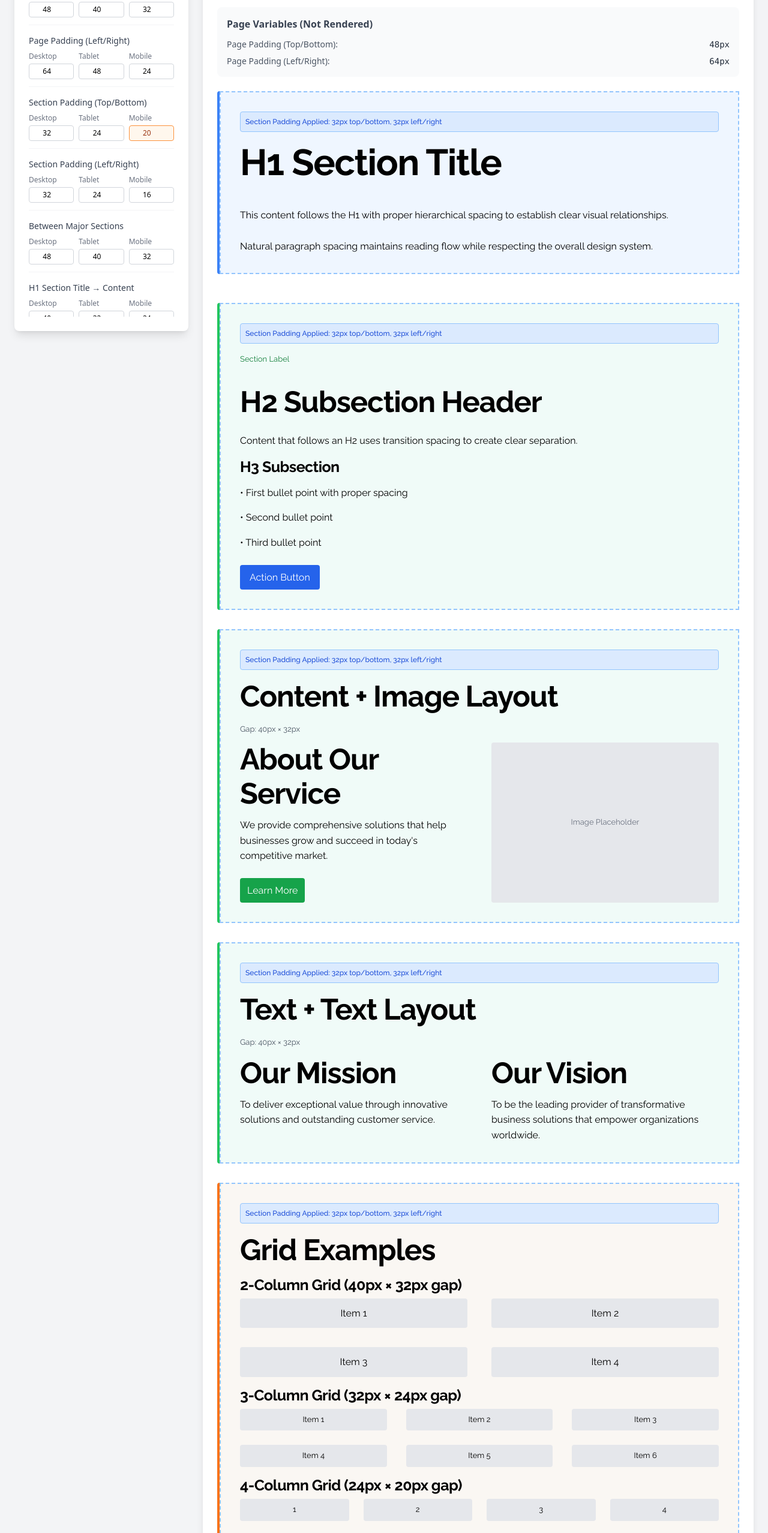
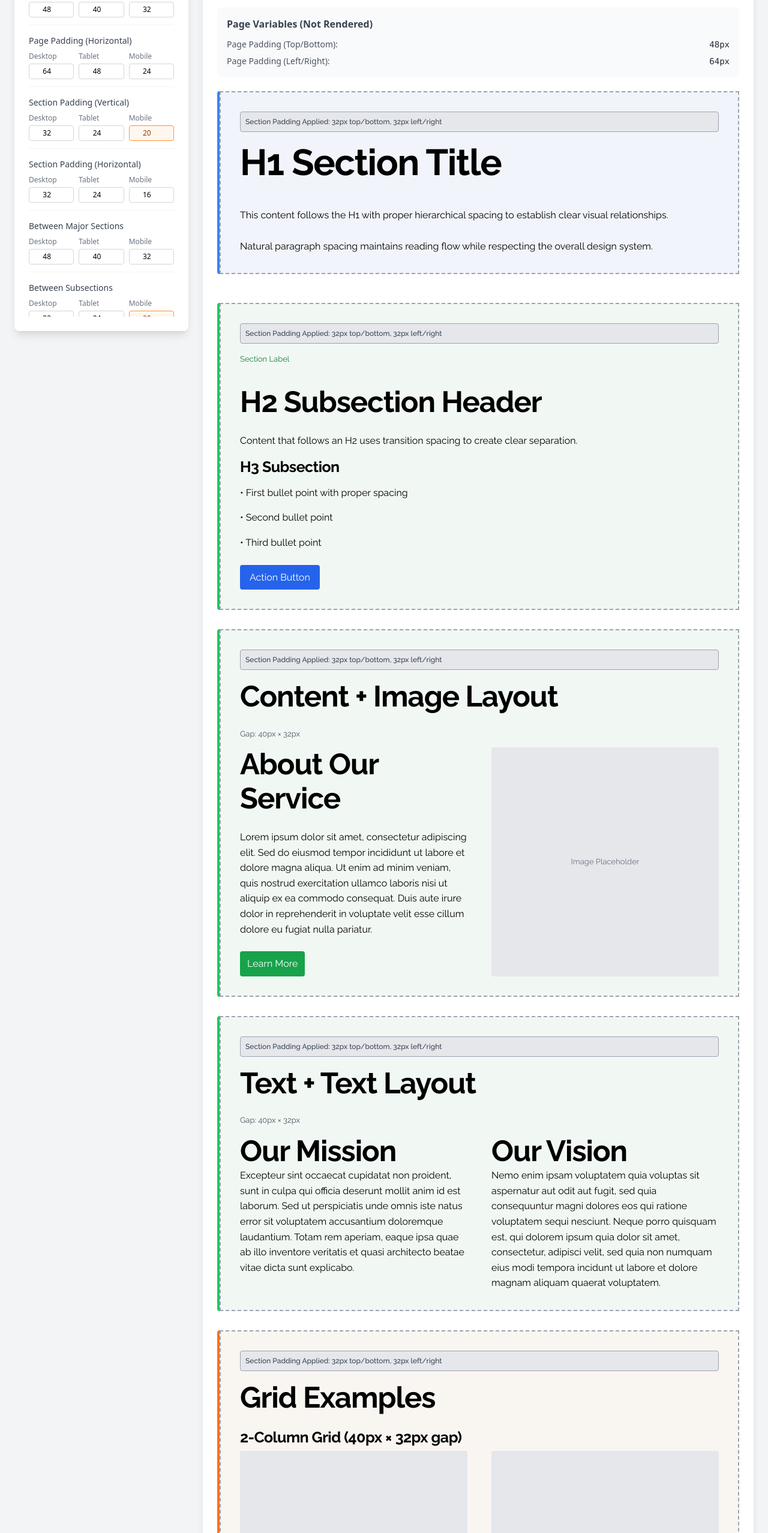
Before and after one commit to Identity-Mad/wix-spacing, a React (Vite) app: page / in a window 1280 px wide. Shown: the part 244-2800 px from the top of the page at 60% size. Built offline with nearby package versions, Linux system fonts and the light colour scheme.

Commit message:
Update PreviewSection styles for improved layout consistency and readability. Change border and background colors to gray tones, adjust padding indicators, and enhance grid layout examples. Refactor spacing labels in constants for clarity and consistency across the application.

```diff
--- a/src/components/PreviewSection.tsx
+++ b/src/components/PreviewSection.tsx
@@ -39,7 +39,7 @@ export const PreviewSection: React.FC<PreviewSectionProps> = ({
     children,
   }) => (
     <div
-      className="border-2 border-dashed border-blue-300 bg-blue-50/30"
+      className="border-2 border-dashed border-gray-400 bg-gray-100/50"
       style={{
         paddingTop: `${s.sectionPaddingTopBottom}px`,
         paddingBottom: `${s.sectionPaddingTopBottom}px`,
@@ -48,8 +48,8 @@ export const PreviewSection: React.FC<PreviewSectionProps> = ({
       }}
     >
       {/* Section Padding Indicator */}
-      <div className="mb-4 p-2 bg-blue-100 rounded border border-blue-300">
-        <p className="text-xs text-blue-700 font-medium">
+      <div className="mb-4 p-2 bg-gray-200 rounded border border-gray-400">
+        <p className="text-xs text-gray-700 font-medium">
           Section Padding Applied: {s.sectionPaddingTopBottom}px top/bottom,{" "}
           {s.sectionPaddingLeftRight}px left/right
         </p>
@@ -171,13 +171,11 @@ export const PreviewSection: React.FC<PreviewSectionProps> = ({
         <div style={{ marginTop: `${s.subsections}px` }}>
           <div className="bg-green-50 rounded border-l-4 border-green-500">
             <SectionPadding>
-              <h2
-                style={getTypographyStyles(typography, "h2")}
-                className="mb-4"
-              >
+              <h2 style={getTypographyStyles(typography, "h2")}>
                 Content + Image Layout
               </h2>
 
+              <div style={{ marginTop: `${s.h2ToNext}px` }}>
                 <div>
                   <p
                     style={getTypographyStyles(typography, "p2")}
@@ -199,19 +197,23 @@ export const PreviewSection: React.FC<PreviewSectionProps> = ({
                     }
                   >
                     <div>
-                    <h2
-                      style={getTypographyStyles(typography, "h2")}
-                      className="mb-3"
-                    >
+                      <h2 style={getTypographyStyles(typography, "h2")}>
                         About Our Service
                       </h2>
+                      <div style={{ marginTop: `${s.h2ToNext}px` }}>
                         <p
                           style={getTypographyStyles(typography, "p1")}
                           className="mb-4"
                         >
-                      We provide comprehensive solutions that help businesses
-                      grow and succeed in today's competitive market.
+                          Lorem ipsum dolor sit amet, consectetur adipiscing
+                          elit. Sed do eiusmod tempor incididunt ut labore et
+                          dolore magna aliqua. Ut enim ad minim veniam, quis
+                          nostrud exercitation ullamco laboris nisi ut aliquip
+                          ex ea commodo consequat. Duis aute irure dolor in
+                          reprehenderit in voluptate velit esse cillum dolore eu
+                          fugiat nulla pariatur.
                         </p>
+                      </div>
                       <div style={{ marginTop: `${s.aboveButtons}px` }}>
                         <button
                           className="bg-green-600 text-white px-3 py-2 rounded hover:bg-green-700 transition-colors"
@@ -234,6 +236,7 @@ export const PreviewSection: React.FC<PreviewSectionProps> = ({
                     </div>
                   </div>
                 </div>
+              </div>
             </SectionPadding>
           </div>
         </div>
@@ -242,14 +245,11 @@ export const PreviewSection: React.FC<PreviewSectionProps> = ({
         <div style={{ marginTop: `${s.subsections}px` }}>
           <div className="bg-green-50 rounded border-l-4 border-green-500">
             <SectionPadding>
-              <h2
-                style={getTypographyStyles(typography, "h2")}
-                className="mb-4"
-              >
+              <h2 style={getTypographyStyles(typography, "h2")}>
                 Text + Text Layout
               </h2>
 
-              <div>
+              <div style={{ marginTop: `${s.h2ToNext}px` }}>
                 <p
                   style={getTypographyStyles(typography, "p2")}
                   className="text-gray-600 mb-3"
@@ -270,27 +270,30 @@ export const PreviewSection: React.FC<PreviewSectionProps> = ({
                   }
                 >
                   <div>
-                    <h2
-                      style={getTypographyStyles(typography, "h2")}
-                      className="mb-3"
-                    >
+                    <h2 style={getTypographyStyles(typography, "h2")}>
                       Our Mission
                     </h2>
                     <p style={getTypographyStyles(typography, "p1")}>
-                      To deliver exceptional value through innovative solutions
-                      and outstanding customer service.
+                      Excepteur sint occaecat cupidatat non proident, sunt in
+                      culpa qui officia deserunt mollit anim id est laborum. Sed
+                      ut perspiciatis unde omnis iste natus error sit voluptatem
+                      accusantium doloremque laudantium. Totam rem aperiam,
+                      eaque ipsa quae ab illo inventore veritatis et quasi
+                      architecto beatae vitae dicta sunt explicabo.
                     </p>
                   </div>
                   <div>
-                    <h2
-                      style={getTypographyStyles(typography, "h2")}
-                      className="mb-3"
-                    >
+                    <h2 style={getTypographyStyles(typography, "h2")}>
                       Our Vision
                     </h2>
                     <p style={getTypographyStyles(typography, "p1")}>
-                      To be the leading provider of transformative business
-                      solutions that empower organizations worldwide.
+                      Nemo enim ipsam voluptatem quia voluptas sit aspernatur
+                      aut odit aut fugit, sed quia consequuntur magni dolores
+                      eos qui ratione voluptatem sequi nesciunt. Neque porro
+                      quisquam est, qui dolorem ipsum quia dolor sit amet,
+                      consectetur, adipisci velit, sed quia non numquam eius
+                      modi tempora incidunt ut labore et dolore magnam aliquam
+                      quaerat voluptatem.
                     </p>
                   </div>
                 </div>
@@ -303,13 +306,11 @@ export const PreviewSection: React.FC<PreviewSectionProps> = ({
         <div style={{ marginTop: `${s.subsections}px` }}>
           <div className="bg-orange-50 rounded border-l-4 border-orange-500">
             <SectionPadding>
-              <h2
-                style={getTypographyStyles(typography, "h2")}
-                className="mb-4"
-              >
+              <h2 style={getTypographyStyles(typography, "h2")}>
                 Grid Examples
               </h2>
 
+              <div style={{ marginTop: `${s.h2ToNext}px` }}>
                 {/* 2 Column Grid */}
                 <div className="mb-4">
                   <h3
@@ -319,6 +320,7 @@ export const PreviewSection: React.FC<PreviewSectionProps> = ({
                     2-Column Grid ({s.gridGap2ColHorizontal}px ×{" "}
                     {s.gridGap2ColVertical}px gap)
                   </h3>
+                  <div style={{ marginBottom: `${s.h3ToContent}px` }}>
                     <div
                       className="grid grid-cols-2"
                       style={{
@@ -327,28 +329,29 @@ export const PreviewSection: React.FC<PreviewSectionProps> = ({
                       }}
                     >
                       <div
-                    className="bg-gray-200 p-3 rounded text-center"
+                        className="bg-gray-200 p-3 rounded text-center aspect-square flex items-center justify-center"
                         style={getTypographyStyles(typography, "p1")}
                       >
                         Item 1
                       </div>
                       <div
-                    className="bg-gray-200 p-3 rounded text-center"
+                        className="bg-gray-200 p-3 rounded text-center aspect-square flex items-center justify-center"
                         style={getTypographyStyles(typography, "p1")}
                       >
                         Item 2
                       </div>
                       <div
-                    className="bg-gray-200 p-3 rounded text-center"
+                        className="bg-gray-200 p-3 rounded text-center aspect-square flex items-center justify-center"
                         style={getTypographyStyles(typography, "p1")}
                       >
                         Item 3
                       </div>
                       <div
-                    className="bg-gray-200 p-3 rounded text-center"
+                        className="bg-gray-200 p-3 rounded text-center aspect-square flex items-center justify-center"
                         style={getTypographyStyles(typography, "p1")}
                       >
                         Item 4
+                      </div>
                     </div>
                   </div>
                 </div>
@@ -362,6 +365,7 @@ export const PreviewSection: React.FC<PreviewSectionProps> = ({
                     3-Column Grid ({s.gridGap3ColHorizontal}px ×{" "}
                     {s.gridGap3ColVertical}px gap)
                   </h3>
+                  <div style={{ marginBottom: `${s.h3ToContent}px` }}>
                     <div
                       className="grid grid-cols-3"
                       style={{
@@ -370,40 +374,41 @@ export const PreviewSection: React.FC<PreviewSectionProps> = ({
                       }}
                     >
                       <div
-                    className="bg-gray-200 p-2 rounded text-center"
+                        className="bg-gray-200 p-2 rounded text-center aspect-square flex items-center justify-center"
                         style={getTypographyStyles(typography, "p2")}
                       >
                         Item 1
                       </div>
                       <div
-                    className="bg-gray-200 p-2 rounded text-center"
+                        className="bg-gray-200 p-2 rounded text-center aspect-square flex items-center justify-center"
                         style={getTypographyStyles(typography, "p2")}
                       >
                         Item 2
                       </div>
                       <div
-                    className="bg-gray-200 p-2 rounded text-center"
+                        className="bg-gray-200 p-2 rounded text-center aspect-square flex items-center justify-center"
                         style={getTypographyStyles(typography, "p2")}
                       >
                         Item 3
                       </div>
                       <div
-                    className="bg-gray-200 p-2 rounded text-center"
+                        className="bg-gray-200 p-2 rounded text-center aspect-square flex items-center justify-center"
                         style={getTypographyStyles(typography, "p2")}
                       >
                         Item 4
                       </div>
                       <div
-                    className="bg-gray-200 p-2 rounded text-center"
+                        className="bg-gray-200 p-2 rounded text-center aspect-square flex items-center justify-center"
                         style={getTypographyStyles(typography, "p2")}
                       >
                         Item 5
                       </div>
                       <div
-                    className="bg-gray-200 p-2 rounded text-center"
+                        className="bg-gray-200 p-2 rounded text-center aspect-square flex items-center justify-center"
                         style={getTypographyStyles(typography, "p2")}
                       >
                         Item 6
+                      </div>
                     </div>
                   </div>
                 </div>
@@ -417,6 +422,7 @@ export const PreviewSection: React.FC<PreviewSectionProps> = ({
                     4-Column Grid ({s.gridGap4ColHorizontal}px ×{" "}
                     {s.gridGap4ColVertical}px gap)
                   </h3>
+                  <div style={{ marginBottom: `${s.h3ToContent}px` }}>
                     <div
                       className="grid grid-cols-4"
                       style={{
@@ -425,52 +431,54 @@ export const PreviewSection: React.FC<PreviewSectionProps> = ({
                       }}
                     >
                       <div
-                    className="bg-gray-200 p-2 rounded text-center"
+                        className="bg-gray-200 p-2 rounded text-center aspect-square flex items-center justify-center"
                         style={getTypographyStyles(typography, "p2")}
                       >
                         1
                       </div>
                       <div
-                    className="bg-gray-200 p-2 rounded text-center"
+                        className="bg-gray-200 p-2 rounded text-center aspect-square flex items-center justify-center"
                         style={getTypographyStyles(typography, "p2")}
                       >
                         2
                       </div>
                       <div
-                    className="bg-gray-200 p-2 rounded text-center"
+                        className="bg-gray-200 p-2 rounded text-center aspect-square flex items-center justify-center"
                         style={getTypographyStyles(typography, "p2")}
                       >
                         3
                       </div>
                       <div
-                    className="bg-gray-200 p-2 rounded text-center"
+                        className="bg-gray-200 p-2 rounded text-center aspect-square flex items-center justify-center"
                         style={getTypographyStyles(typography, "p2")}
                       >
                         4
                       </div>
                       <div
-                    className="bg-gray-200 p-2 rounded text-center"
+                        className="bg-gray-200 p-2 rounded text-center aspect-square flex items-center justify-center"
                         style={getTypographyStyles(typography, "p2")}
                       >
                         5
                       </div>
                       <div
-                    className="bg-gray-200 p-2 rounded text-center"
+                        className="bg-gray-200 p-2 rounded text-center aspect-square flex items-center justify-center"
                         style={getTypographyStyles(typography, "p2")}
                       >
                         6
                       </div>
                       <div
-                    className="bg-gray-200 p-2 rounded text-center"
+                        className="bg-gray-200 p-2 rounded text-center aspect-square flex items-center justify-center"
                         style={getTypographyStyles(typography, "p2")}
                       >
                         7
                       </div>
                       <div
-                    className="bg-gray-200 p-2 rounded text-center"
+                        className="bg-gray-200 p-2 rounded text-center aspect-square flex items-center justify-center"
                         style={getTypographyStyles(typography, "p2")}
                       >
                         8
+                      </div>
+                    </div>
                   </div>
                 </div>
               </div>
@@ -482,15 +490,12 @@ export const PreviewSection: React.FC<PreviewSectionProps> = ({
         <div style={{ marginTop: `${s.subsections}px` }}>
           <div className="bg-purple-50 rounded border-l-4 border-purple-500">
             <SectionPadding>
-              <h2
-                style={getTypographyStyles(typography, "h2")}
-                className="mb-4"
-              >
+              <h2 style={getTypographyStyles(typography, "h2")}>
                 Single Column Content
               </h2>
 
+              <div style={{ marginTop: `${s.h2ToNext}px` }}>
                 <div
-                className="mx-auto"
                   style={{
                     maxWidth:
                       breakpoint === "mobile"
@@ -512,15 +517,29 @@ export const PreviewSection: React.FC<PreviewSectionProps> = ({
                       style={getTypographyStyles(typography, "p1")}
                       className="mb-4"
                     >
-                    This represents single-column content like blog posts,
-                    articles, or long-form text. The max-width constraint
-                    ensures optimal reading line length for better readability.
+                      Lorem ipsum dolor sit amet, consectetur adipiscing elit,
+                      sed do eiusmod tempor incididunt ut labore et dolore magna
+                      aliqua. Ut enim ad minim veniam, quis nostrud exercitation
+                      ullamco laboris nisi ut aliquip ex ea commodo consequat.
+                      Duis aute irure dolor in reprehenderit in voluptate velit
+                      esse cillum dolore eu fugiat nulla pariatur. Excepteur
+                      sint occaecat cupidatat non proident, sunt in culpa qui
+                      officia deserunt mollit anim id est laborum.
                     </p>
                     <p style={getTypographyStyles(typography, "p1")}>
-                    On desktop and tablet, content is constrained to prevent
-                    overly long lines that become difficult to read. Mobile uses
-                    full width to maximize screen real estate.
+                      Sed ut perspiciatis unde omnis iste natus error sit
+                      voluptatem accusantium doloremque laudantium, totam rem
+                      aperiam, eaque ipsa quae ab illo inventore veritatis et
+                      quasi architecto beatae vitae dicta sunt explicabo. Nemo
+                      enim ipsam voluptatem quia voluptas sit aspernatur aut
+                      odit aut fugit, sed quia consequuntur magni dolores eos
+                      qui ratione voluptatem sequi nesciunt. At vero eos et
+                      accusamus et iusto odio dignissimos ducimus qui blanditiis
+                      praesentium voluptatum deleniti atque corrupti quos
+                      dolores et quas molestias excepturi sint occaecati
+                      cupiditate non provident.
                     </p>
+                  </div>
                 </div>
               </div>
             </SectionPadding>
--- a/src/constants/index.ts
+++ b/src/constants/index.ts
@@ -115,24 +115,35 @@ export const initialSpacing: SpacingValues = {
 };
 
 export const spacingLabels = {
-  pagePaddingTopBottom: "Page Padding (Top/Bottom)",
-  pagePaddingLeftRight: "Page Padding (Left/Right)",
-  sectionPaddingTopBottom: "Section Padding (Top/Bottom)",
-  sectionPaddingLeftRight: "Section Padding (Left/Right)",
+  // Page & Section Layout
+  pagePaddingTopBottom: "Page Padding (Vertical)",
+  pagePaddingLeftRight: "Page Padding (Horizontal)",
+  sectionPaddingTopBottom: "Section Padding (Vertical)",
+  sectionPaddingLeftRight: "Section Padding (Horizontal)",
   majorSections: "Between Major Sections",
-  h1ToContent: "H1 Section Title → Content",
   subsections: "Between Subsections",
+
+  // Heading Hierarchy
+  h1ToContent: "H1 → Next Element",
+  h2ToNext: "H2 → Next Element",
+  h3ToContent: "H3 → Next Element",
   subtitleToH2: "Section Label → H2",
-  h2ToNext: "H2 Subsection Header → Next Element",
+
+  // Content Spacing
+  paragraphSpacing: "Paragraph Spacing",
+  bulletPoints: "Bullet Point Spacing",
+
+  // Interactive Elements
   aboveButtons: "Above Buttons",
-  h3ToContent: "H3 Subsection → Content",
-  bulletPoints: "Bullet Point Spacing",
-  paragraphSpacing: "Paragraph Spacing",
-  gridGap2ColHorizontal: "2-Column Grid Gap (Horizontal)",
-  gridGap2ColVertical: "2-Column Grid Gap (Vertical)",
-  gridGap3ColHorizontal: "3-Column Grid Gap (Horizontal)",
-  gridGap3ColVertical: "3-Column Grid Gap (Vertical)",
-  gridGap4ColHorizontal: "4-Column Grid Gap (Horizontal)",
-  gridGap4ColVertical: "4-Column Grid Gap (Vertical)",
-  singleColumnMaxWidth: "Single Column Content Max Width",
+
+  // Grid Layouts
+  gridGap2ColHorizontal: "2-Column Gap (Horizontal)",
+  gridGap2ColVertical: "2-Column Gap (Vertical)",
+  gridGap3ColHorizontal: "3-Column Gap (Horizontal)",
+  gridGap3ColVertical: "3-Column Gap (Vertical)",
+  gridGap4ColHorizontal: "4-Column Gap (Horizontal)",
+  gridGap4ColVertical: "4-Column Gap (Vertical)",
+
+  // Layout Constraints
+  singleColumnMaxWidth: "Single Column Max Width",
 };
```
Lines whose indentation alone changed are shown as unchanged.
